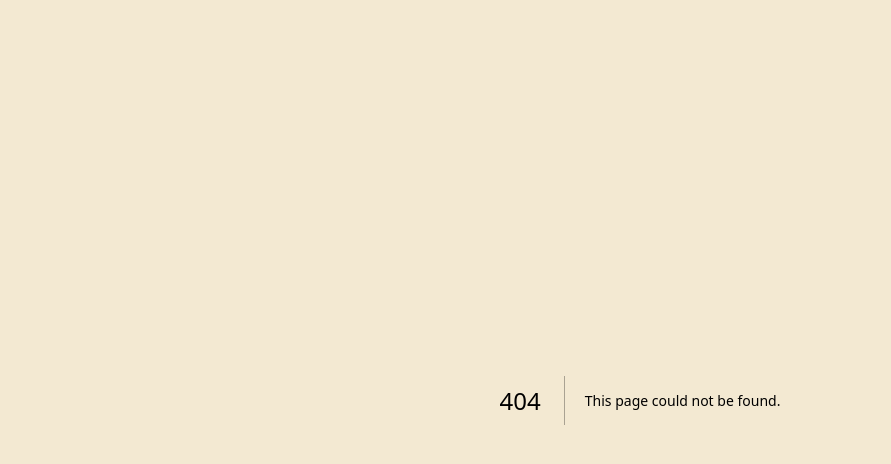
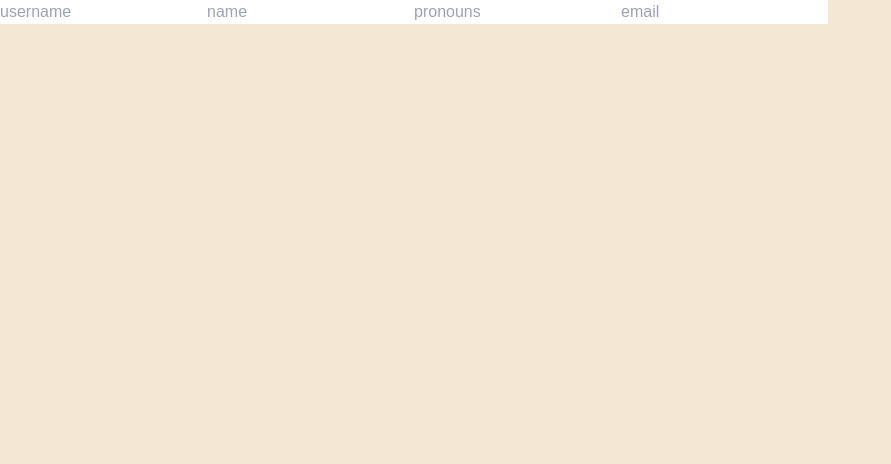
Before and after one commit to chandudagoat/portrait-frontend, a Next.js app: page /app in a window 1280 px wide. Before the commit this address had no page. Shown: the top 464 px of the page, without its empty margins (0-891 px from the left). Built offline with nearby package versions, Linux system fonts and the light colour scheme.

Commit message:
validating usernames is working <3

```diff
--- /dev/null
+++ b/app/app/page.tsx
@@ -0,0 +1,10 @@
+export default function Portrait() {
+  return (
+    <form action="POST">
+      <input type="text" placeholder="username" />
+      <input type="text" placeholder="name" />
+      <input type="text" placeholder="pronouns" />
+      <input type="email" placeholder="email" />
+    </form>
+  );
+}
--- a/app/home/section1.tsx
+++ b/app/home/section1.tsx
@@ -1,9 +1,10 @@
-"use client";
+// "use client";
 import { Input } from "@/components/ui/input";
 import { FaAngleDown } from "react-icons/fa";
 import { gsap } from "gsap";
 import { useGSAP } from "@gsap/react";
 import { motion } from "framer-motion";
+import { FormEvent } from "react";
 
 export default function Section1() {
   useGSAP(() => {
@@ -19,6 +20,33 @@ export default function Section1() {
     });
     down_tween.yoyo(true).repeat(1000);
   });
+
+  async function Submit(event: FormEvent<HTMLFormElement>) {
+    event.preventDefault();
+    const formData = new FormData(event.currentTarget);
+
+    var username = formData.get("username");
+
+    await fetch(`http://localhost:8000/${username}`)
+      .then((response) => response.text())
+      .then(async function (response) {
+        console.log(response);
+        if (response != "null") {
+          console.log("this username is already being used");
+        } else {
+          await fetch("http://localhost:8000/profile/create", {
+            method: "POST",
+            headers: {
+              Accept: "application/json",
+              "Content-Type": "application/json",
+            },
+            body: JSON.stringify({ username: username }),
+          });
+          console.log(`created user with username ${username}`);
+        }
+      })
+      .catch((err) => console.log(err));
+  }
 
   return (
     <div className="w-full h-1/2 flex items-center justify-center">
@@ -38,12 +66,13 @@ export default function Section1() {
             </span>
           </div>
         </div>
-        <form action="POST" className="claim">
+        <form onSubmit={Submit} className="claim">
           <div className="flex items-center mb-8">
             <label className="text-xl font-semibold mr-2 text-[#114B57]">
               portrait.me/
             </label>
             <Input
+              name="username"
               className="w-96 border-[#88D498] border-4 placeholder:font-semibold text-md"
               placeholder="hclanka"
             />
```
